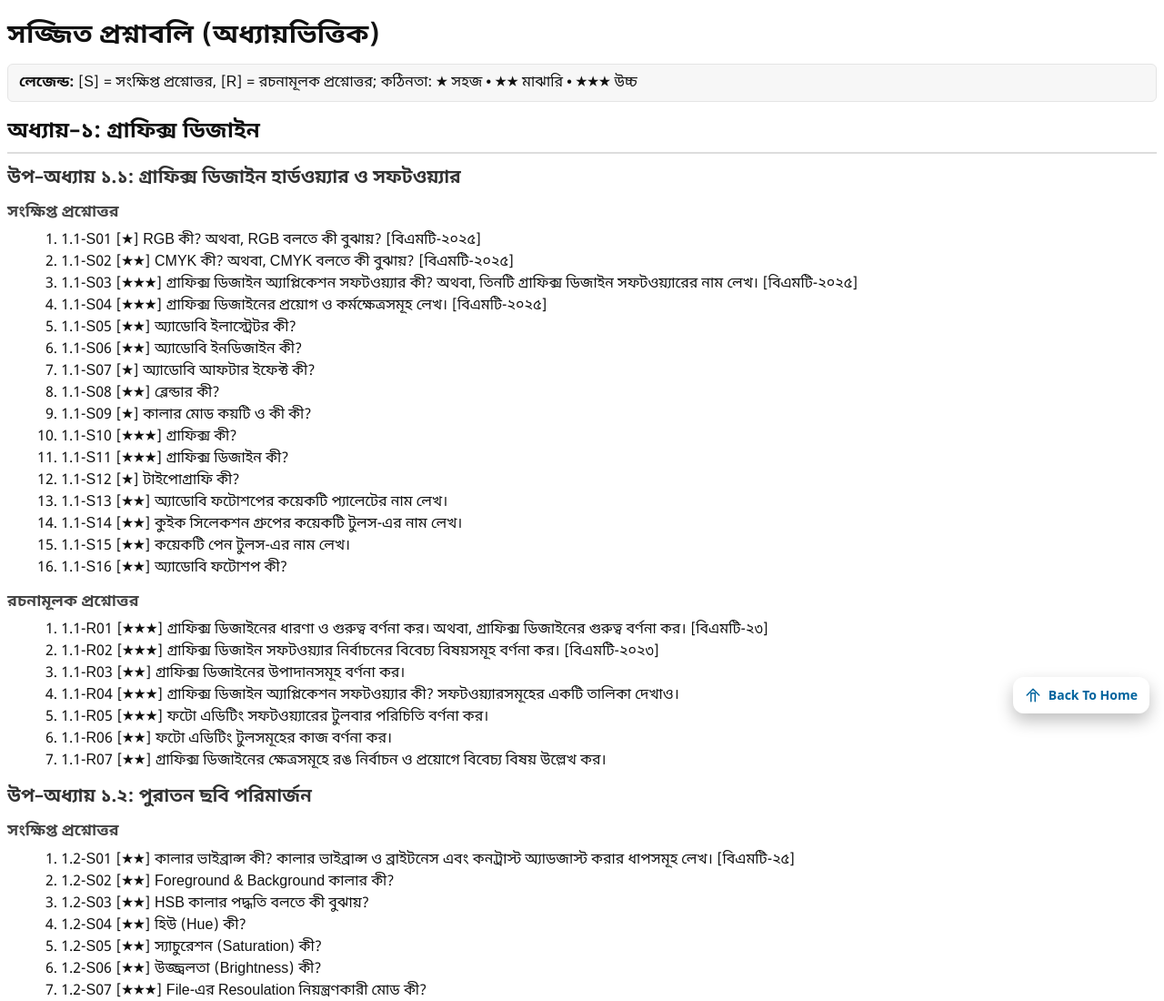
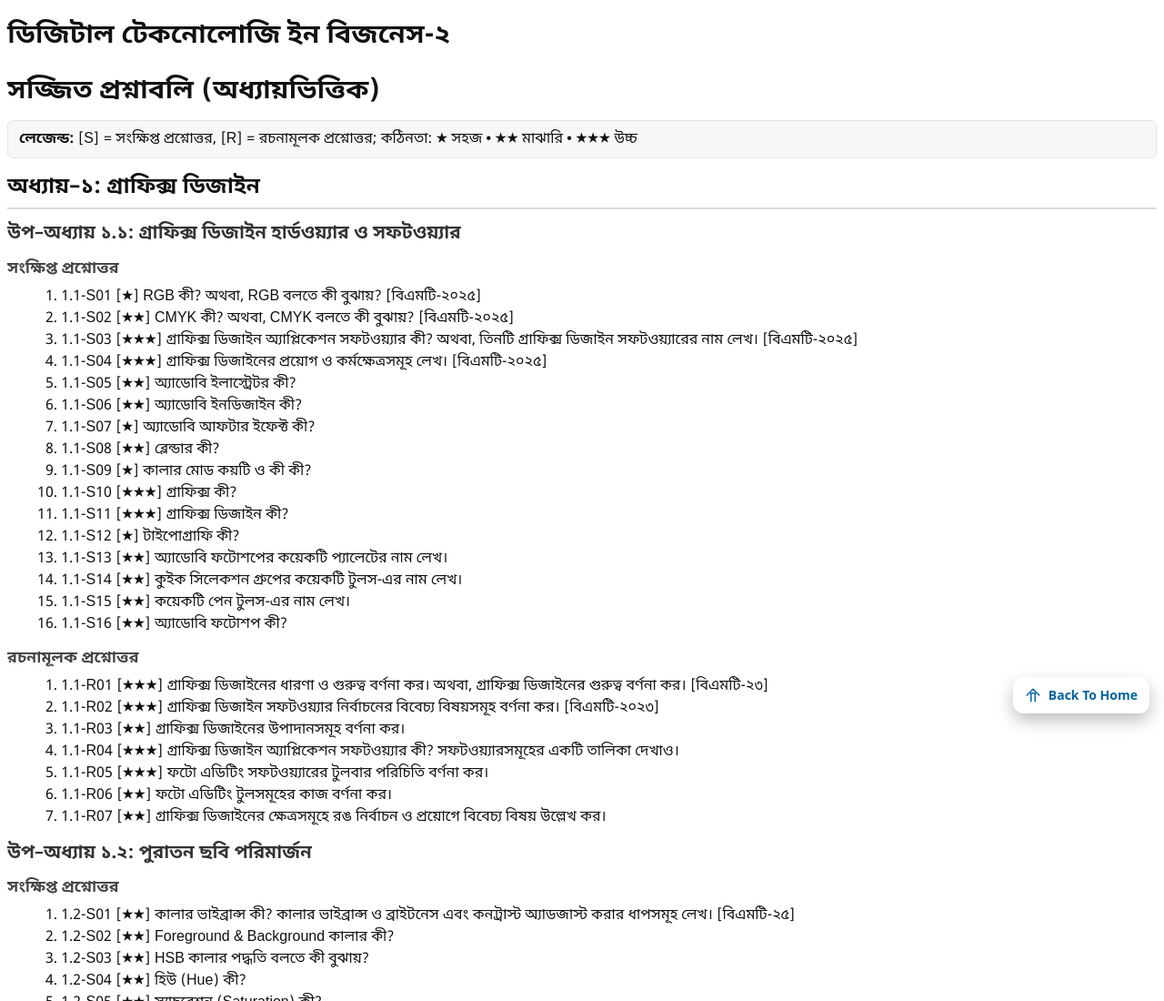
Before and after one commit to shahinooriatc/Digital_Technology_in_Business_1, a plain HTML site: page Full_Index.html in a window 1280 px wide. Shown: the top 1100 px of the page at 91% size. Drawn offline with Linux system fonts and the light colour scheme.

```diff
--- a/Full_Index.html
+++ b/Full_Index.html
@@ -78,6 +78,7 @@
     <span>Back To Home</span>
   </a>
 
+  <h1>ডিজিটাল টেকনোলোজি ইন বিজনেস-২</h1>
   <h1>সজ্জিত প্রশ্নাবলি (অধ্যায়ভিত্তিক)</h1>
   <div class="legend"><strong>লেজেন্ড:</strong> [S] = সংক্ষিপ্ত প্রশ্নোত্তর, [R] = রচনামূলক প্রশ্নোত্তর; কঠিনতা: ★ সহজ •
     ★★ মাঝারি • ★★★ উচ্চ</div>
```
